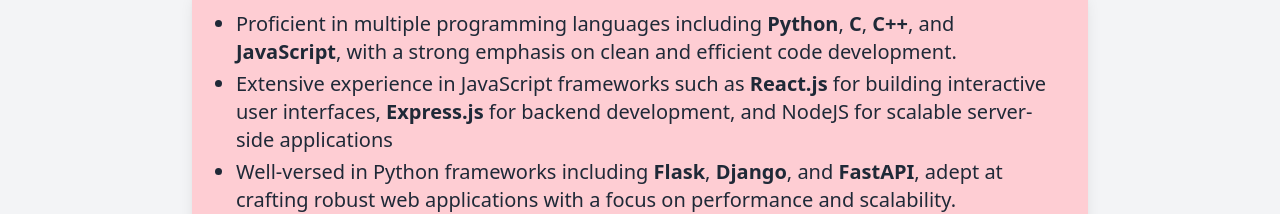
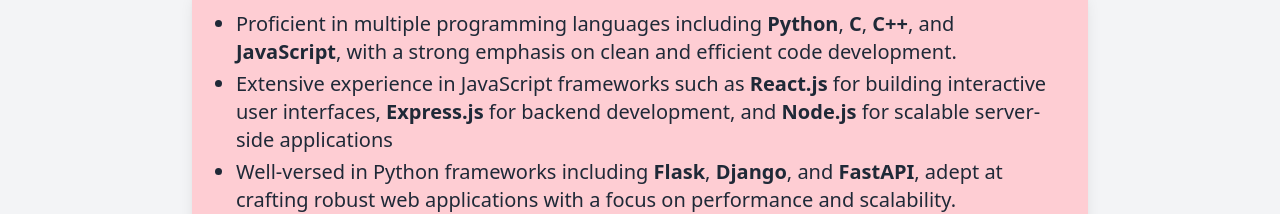
Before and after one commit to Aaquib07/portfolio, a React (Create React App) app: page /about in a window 1280 px wide. Shown: the part 244-458 px from the top of the page. Built offline with nearby package versions, Linux system fonts and the light colour scheme.

Commit message:
Modified About Me

```diff
--- a/src/components/About.jsx
+++ b/src/components/About.jsx
@@ -19,7 +19,7 @@
                 Proficient in multiple programming languages including <b>Python</b>, <b>C</b>, <b>C++</b>, and <b>JavaScript</b>, with a strong emphasis on clean and efficient code development.
               </li>
               <li className="text-lg tablet:text-xl">
-                Extensive experience in JavaScript frameworks such as <b>React.js</b> for building interactive user interfaces, <b>Express.js</b> for backend development, and NodeJS for scalable server-side applications
+                Extensive experience in JavaScript frameworks such as <b>React.js</b> for building interactive user interfaces, <b>Express.js</b> for backend development, and <b>Node.js</b> for scalable server-side applications
               </li>
               <li className="text-lg tablet:text-xl">
                 Well-versed in Python frameworks including <b>Flask</b>, <b>Django</b>, and <b>FastAPI</b>, adept at crafting robust web applications with a focus on performance and scalability.
```
